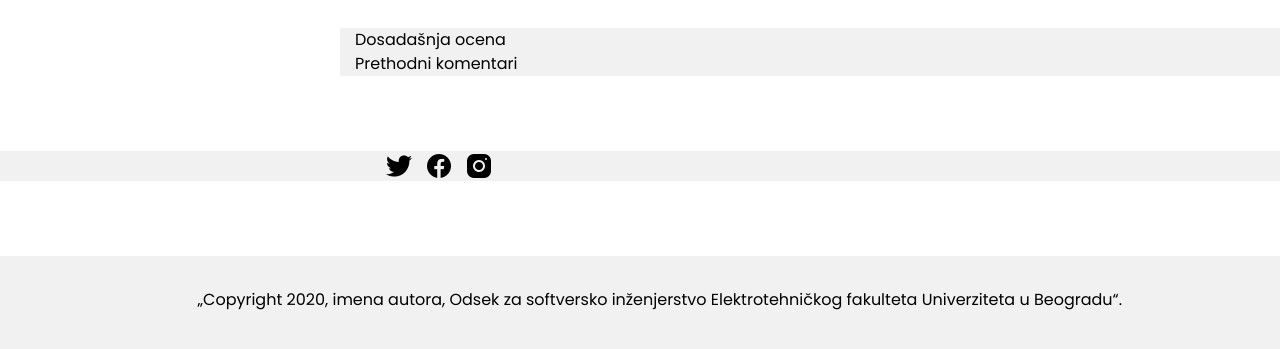
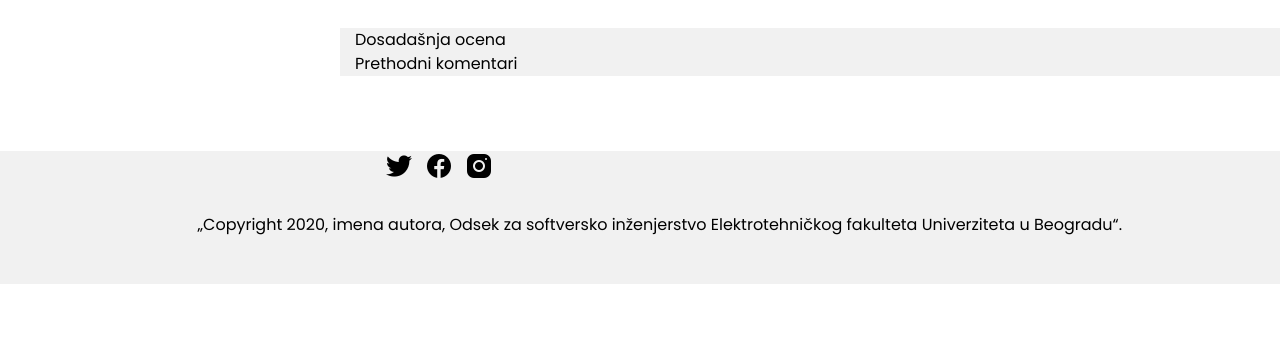
Before and after one commit to ds998/VD-Projekat, a plain HTML site: page projekat/advanced.html in a window 1280 px wide. Shown: the part 1103-1452 px from the top of the page. After the commit the page ends 1387 px from the top, so only its background shows below. Drawn offline with nearby package versions, Linux system fonts and the light colour scheme.

Commit message:
ispravka

```diff
--- a/projekat/advanced.html
+++ b/projekat/advanced.html
@@ -199,7 +199,7 @@ body {font-size:16px;}
 
 <!-- W3.CSS Container -->
 <div class="w3-light-grey w3-container w3-padding-20" style="margin-top:75px;padding-left:30%"><a href="https://www.twitter.com" style="padding-top: 10px; padding-right: 10px;" align="center"><img src="assets/twitter.png"></a><a href="https://www.facebook.com" style="padding-top: 10px; padding-right: 10px;" align="center"><img src="assets/facebook.png"></a><a href="https://www.instagram.com" style="padding-top: 10px; padding-right: 10px;" align="center"><img src="assets/instagram.png"></a></div>
-<div class="w3-light-grey w3-container w3-padding-32" style="margin-top:75px;padding-right:58px"><p class="w3-right" style="padding-right: 100px;" align="center">„Copyright 2020, imena autora, Odsek za softversko inženjerstvo Elektrotehničkog fakulteta Univerziteta u Beogradu“.</p></div>
+<div class="w3-light-grey w3-container w3-padding-32" style="padding-right:58px"><p class="w3-right" style="padding-right: 100px;" align="center">„Copyright 2020, imena autora, Odsek za softversko inženjerstvo Elektrotehničkog fakulteta Univerziteta u Beogradu“.</p></div>
 
 
   <script src="https://code.jquery.com/jquery-3.5.1.slim.min.js" integrity="sha384-DfXdz2htPH0lsSSs5nCTpuj/zy4C+OGpamoFVy38MVBnE+IbbVYUew+OrCXaRkfj" crossorigin="anonymous"></script>
```
